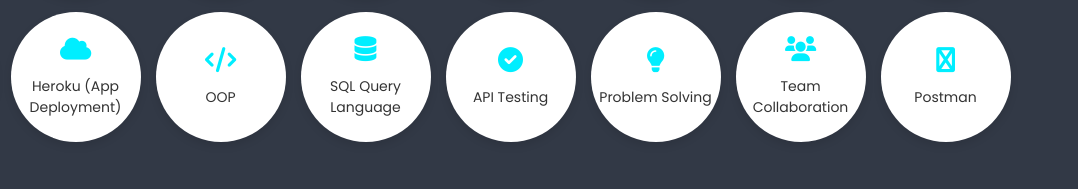
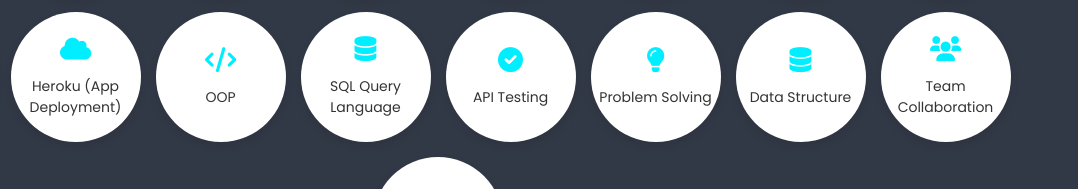
Before and after one commit to Mohamedasddf/portfolio, a plain HTML site: page index.html in a window 1280 px wide. Shown: the part 2738-2927 px from the top of the page, 202-1280 px from the left. Drawn offline with nearby package versions, Linux system fonts and the light colour scheme.

Commit message:
Update index.html

```diff
--- a/index.html
+++ b/index.html
@@ -42,7 +42,7 @@
                 <a href="https://www.linkedin.com/in/mohamed-hesham-89800029b?trk=contact-info"><i class='bx bxl-linkedin' ></i></a>
                 <a href="https://github.com/Mohamedasddf"><i class='bx bxl-github' ></i></a>
             </div>
-            <a href="https://drive.google.com/file/d/1qW1pcrDZU-wcoCQ9MtTZolEoldhCB9eK/view?usp=drive_link" class="btn">CV</a>
+            <a href="https://drive.google.com/file/d/19tnby105RuNHbtUHRvxFNOruh8pALUEE/view?usp=drive_link" class="btn">CV</a>
 
         </div>
 
@@ -185,6 +185,12 @@
             </div>
 
             <div class="skill">
+                <i class="fas fa-database"></i>
+                <p>Data Structure</p>
+            </div>
+
+
+            <div class="skill">
                 <i class="fas fa-users"></i>
                 <p>Team Collaboration</p>
             </div>
```
